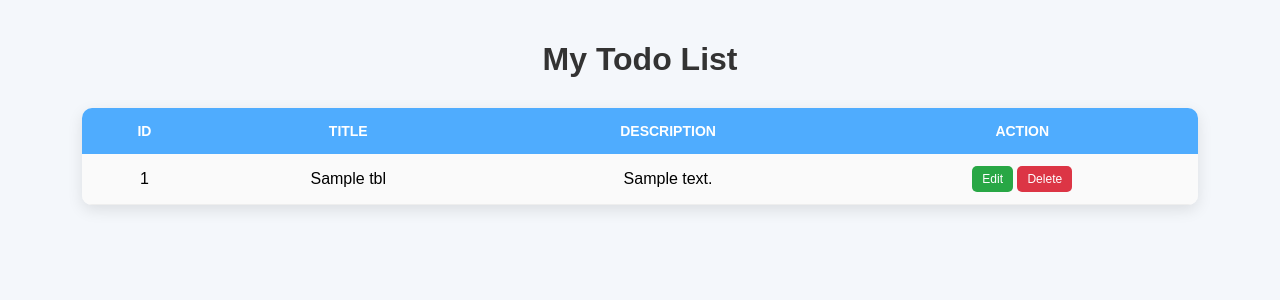
After one commit to ataidi/TODO-LIST-APP, a Flask app: page /view in a window 1280 px wide. The commit adds this page. Shown: the top 300 px of the page. Run offline with Flask 3, Linux system fonts and the light colour scheme; tables that the repository leaves empty hold one stand-in row (values such as "Sample post").

Commit message:
my thre project

```diff
--- a/app.py
+++ b/app.py
@@ -18,6 +18,11 @@ def index():
 
     return render_template('index.html')
 
+@app.route('/view')
+def view():
+    my_list=session.query(Todo).all()
+    return render_template('view.html',my_list=my_list)
+
 
 if __name__ == "__main__":
     app.run(debug=True)
--- a/templates/index.html
+++ b/templates/index.html
@@ -16,6 +16,7 @@
         <button>Add New</button>
 
     </form>
+    <a href="{{ url_for('view')}}">View my list</a>
  <p> designe by atidi-ngoma</p>
 </body>
 </html>
--- /dev/null
+++ b/templates/view.html
@@ -0,0 +1,107 @@
+<!DOCTYPE html>
+<html lang="en">
+<head>
+    <meta charset="UTF-8">
+    <meta name="viewport" content="width=device-width, initial-scale=1.0">
+    <title>Todo List</title>
+
+    <style>
+        body {
+            font-family: Arial, sans-serif;
+            background: #f4f7fb;
+            margin: 0;
+            padding: 20px;
+        }
+
+        h1 {
+            text-align: center;
+            color: #333;
+        }
+
+        table {
+            width: 90%;
+            margin: 30px auto;
+            border-collapse: collapse;
+            background: white;
+            box-shadow: 0 5px 15px rgba(0,0,0,0.1);
+            border-radius: 10px;
+            overflow: hidden;
+        }
+
+        th {
+            background: #4facfe;
+            color: white;
+            padding: 15px;
+            text-transform: uppercase;
+            font-size: 14px;
+        }
+
+        td {
+            padding: 12px;
+            text-align: center;
+            border-bottom: 1px solid #eee;
+        }
+
+        tr:hover {
+            background: #f1f9ff;
+        }
+
+        tr:nth-child(even) {
+            background: #fafafa;
+        }
+
+        .action-btn {
+            padding: 6px 10px;
+            border: none;
+            border-radius: 5px;
+            cursor: pointer;
+            font-size: 12px;
+        }
+
+        .edit {
+            background: #28a745;
+            color: white;
+        }
+
+        .delete {
+            background: #dc3545;
+            color: white;
+        }
+
+        .edit:hover {
+            background: #218838;
+        }
+
+        .delete:hover {
+            background: #c82333;
+        }
+    </style>
+</head>
+
+<body>
+
+<h1>My Todo List</h1>
+
+<table>
+    <tr>
+        <th>ID</th>
+        <th>TITLE</th>
+        <th>DESCRIPTION</th>
+        <th>ACTION</th>
+    </tr>
+
+    {% for my_list in my_list %}
+    <tr>
+        <td>{{ my_list.id }}</td>
+        <td>{{ my_list.title }}</td>
+        <td>{{ my_list.description }}</td>
+        <td>
+            <button class="action-btn edit">Edit</button>
+            <button class="action-btn delete">Delete</button>
+        </td>
+    </tr>
+    {% endfor %}
+</table>
+
+</body>
+</html>
```
